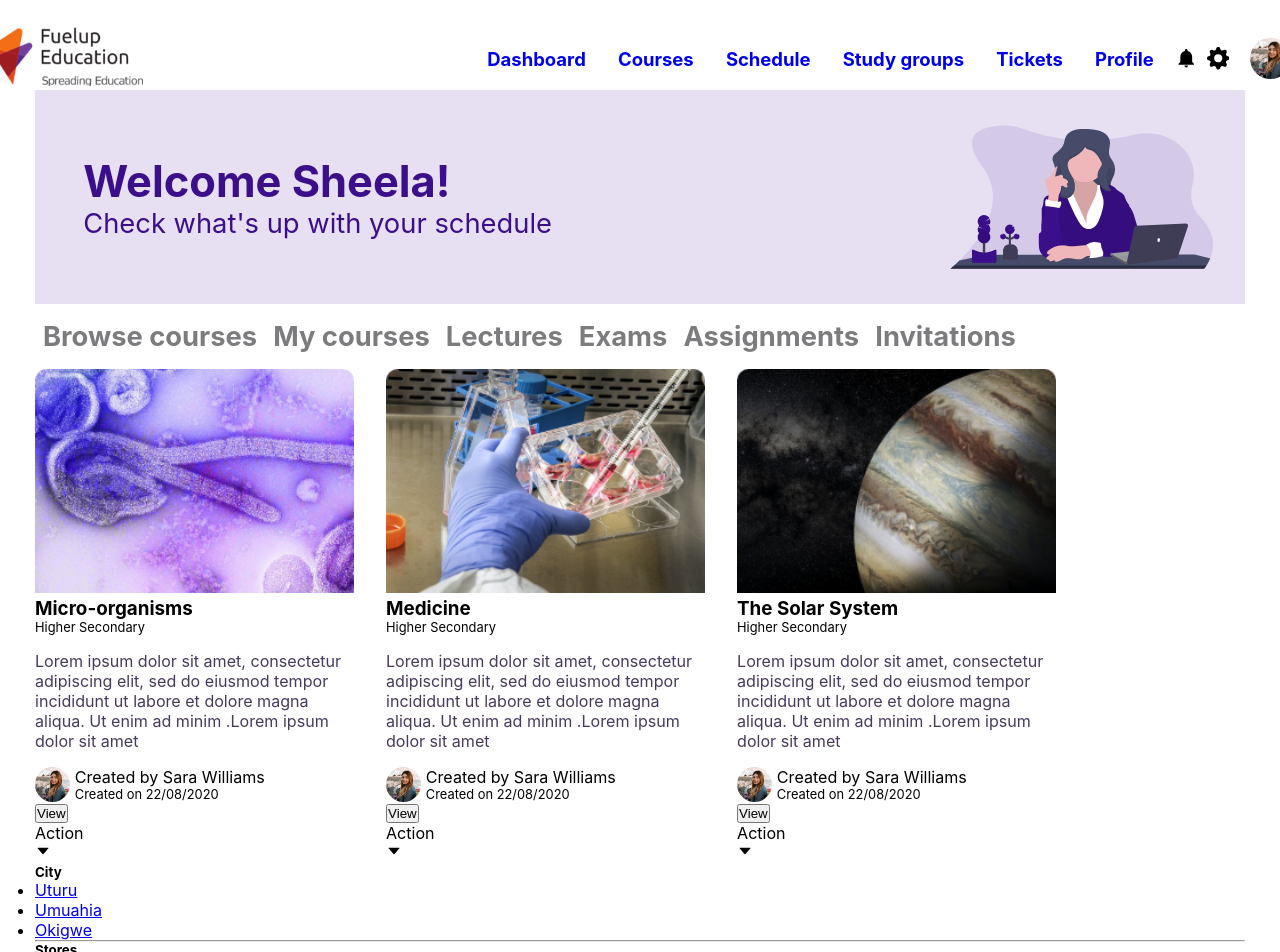
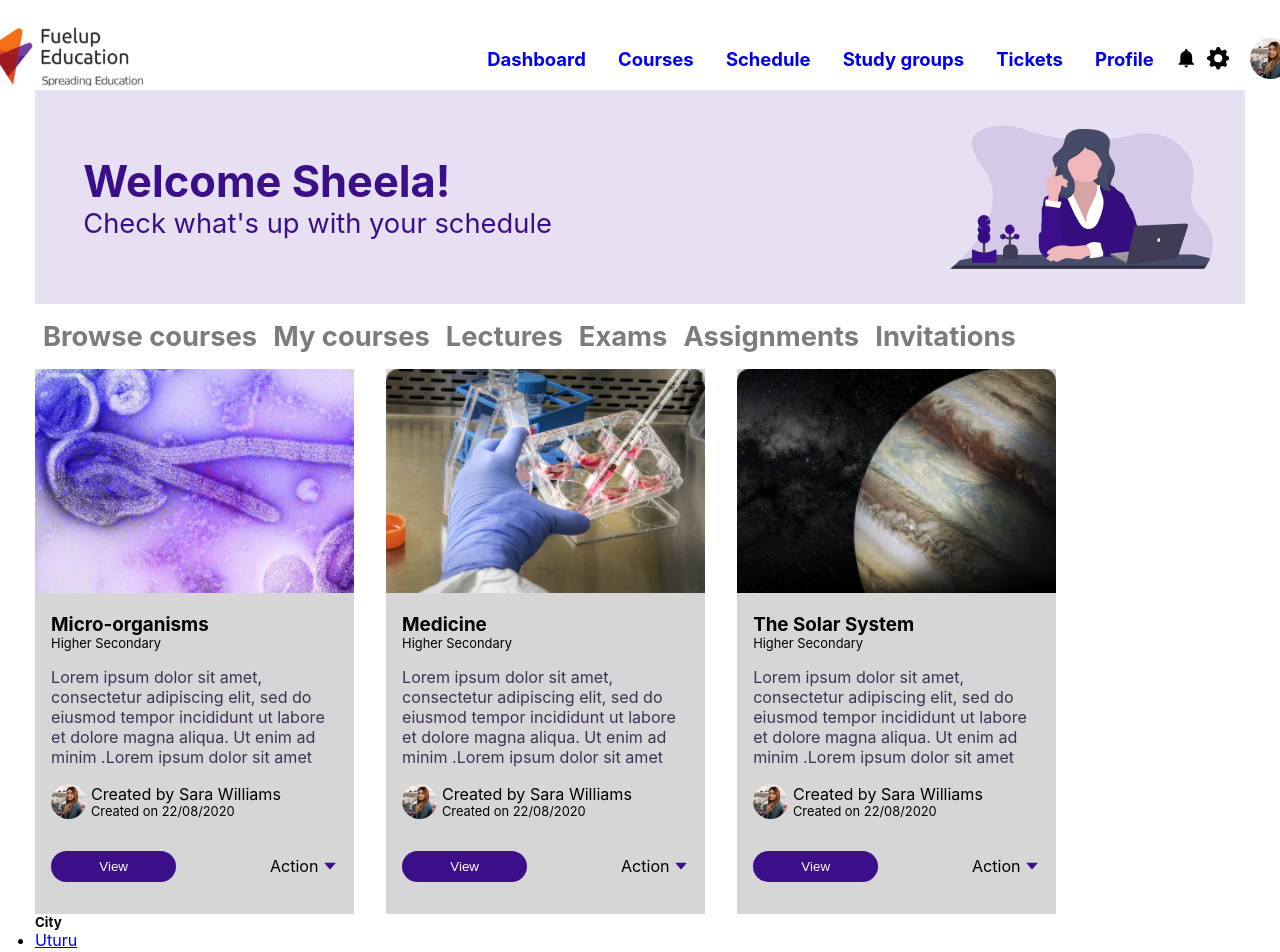
Before and after one commit to Niscolinx/fuelUp-dashboard, a React (Create React App) app: page / in a window 1280 px wide. Shown: the top 952 px of the page. Built offline with nearby package versions, Linux system fonts and the light colour scheme; a web font is replaced by a local one.

Commit message:
Working on the card

```diff
--- a/src/components/Layout/Card.js
+++ b/src/components/Layout/Card.js
@@ -5,6 +5,7 @@ const Card = (props) => {
     return (
         <div className='card'>
             <img src={props.img} alt='' className='card__img' />
+            <div className='card__details'>
                 <div className='card__content'>
                     <h3 className='card__heading'>{props.heading}</h3>
                     <p className='card__subHeading'>{props.subHeading}</p>
@@ -30,9 +31,10 @@ const Card = (props) => {
                 <div className='card__controls'>
                     <button className='card__controls--btn'>View</button>
 
-                <div>
-                    <p className='card__controls--action'>Action</p>
-                    <AiFillCaretDown className='card__controls--down'/>
+                    <div className='card__controls--action'>
+                        <p className='card__controls--actionText'>Action</p>
+                        <AiFillCaretDown className='card__controls--down' />
+                    </div>
                 </div>
             </div>
         </div>
--- a/src/sass/components/card.scss
+++ b/src/sass/components/card.scss
@@ -29,10 +29,15 @@
 }
 
 .card{
+    background-color: #00000029;
 
     &__img{
         width: 100%;
         object-fit: cover;
+    }
+
+    &__details{
+        padding: 1rem;
     }
 
     &__subHeading{
@@ -64,4 +69,40 @@
             margin-right: .3rem;
         }
     }
+
+    &__controls{
+        display: flex;
+        justify-content: space-between;
+        margin: 2rem 0 1rem 0;
+        align-content: center;
+        align-items: center;
+
+        &--btn{
+            background: $primary-color;
+            color: white;
+            padding: .5rem 3rem;
+            outline: none;
+            border: none;
+            border-radius: 1rem;
+
+            &:hover{
+                cursor: pointer;
+            }
+        }
+
+        &--action{
+            display: flex;
+        }
+
+        &--down{
+            color: $primary-color;
+            align-self: center;
+            margin-left: .2rem;
+        }
+
+
+        &:hover{
+            cursor: pointer;
+        }
+    }
 }
```
Lines whose indentation alone changed are shown as unchanged.
